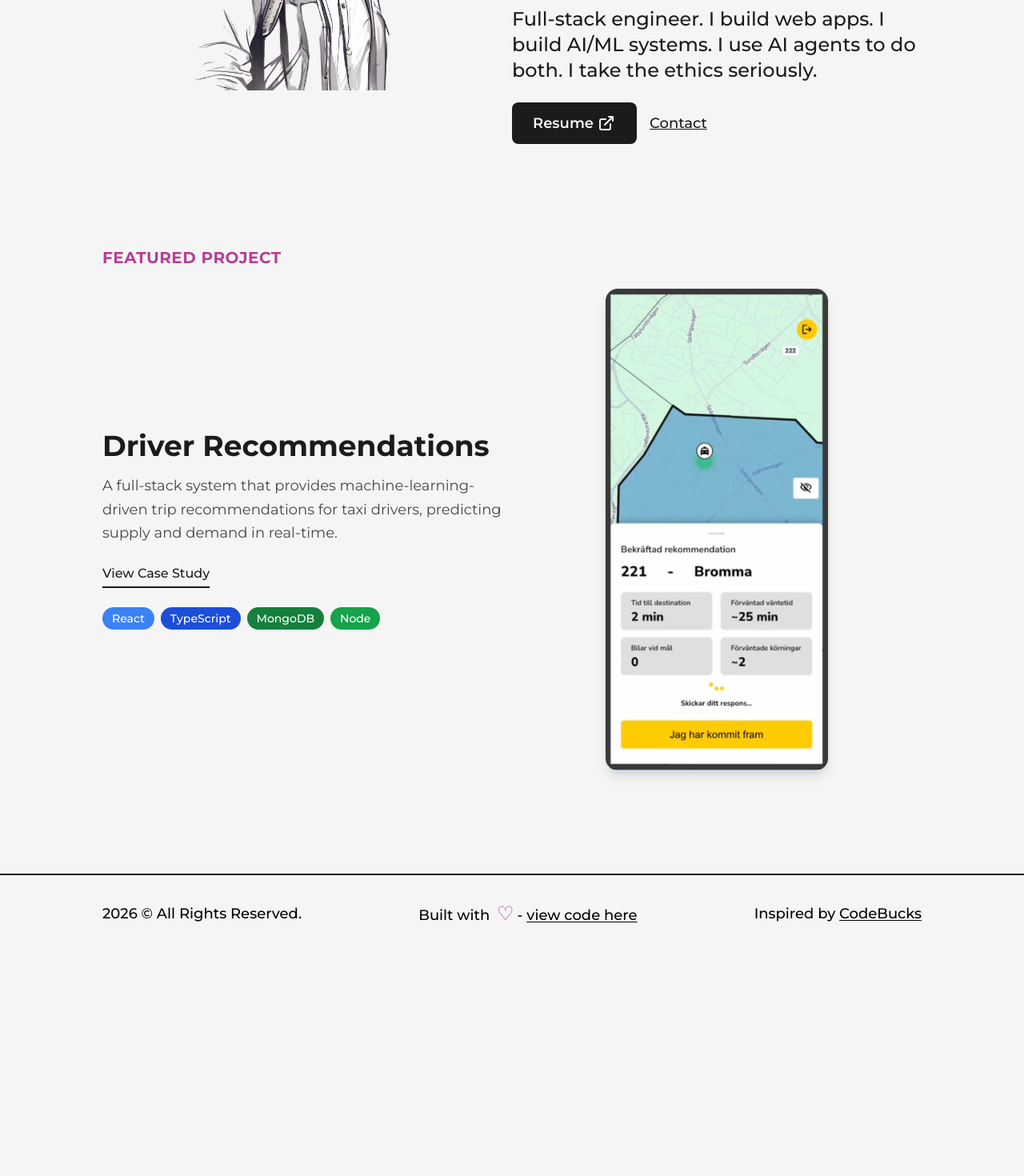
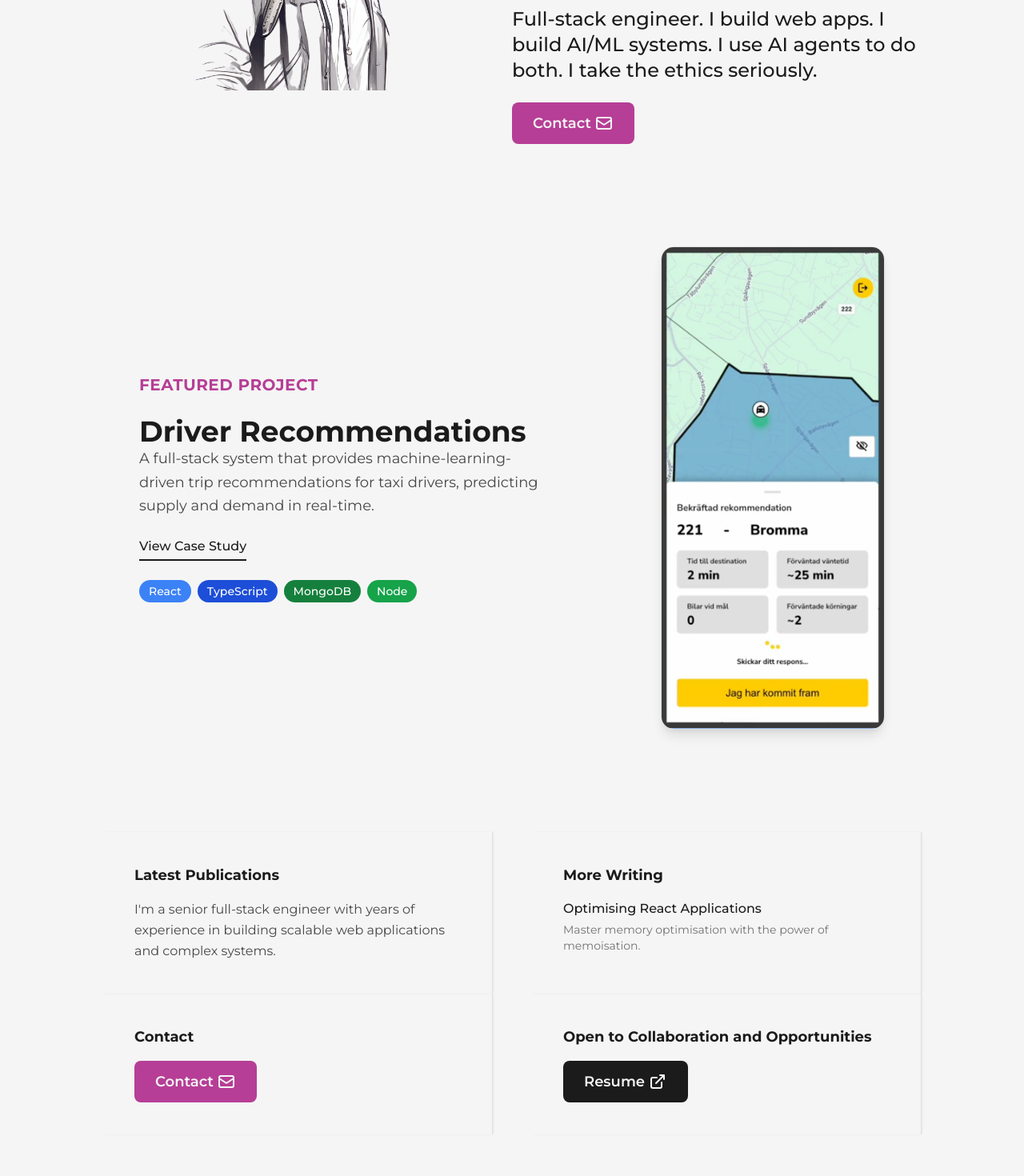
Before and after one commit to minademian/minademian.com-v2, a Next.js app: page / in a window 1280 px wide. Shown: the part 480-1950 px from the top of the page at 80% size. Before the commit the page ends 1670 px from the top, so only its background shows below. Built offline with nearby package versions, Linux system fonts and the light colour scheme.

Commit message:
refactor: cleaner more declarative markup

```diff
--- a/src/app/page.tsx
+++ b/src/app/page.tsx
@@ -3,8 +3,14 @@
 import Image from 'next/image';
 import Link from 'next/link';
 
+import { FluidCell } from '@/atoms/FluidCell.component';
+import { FluidRow } from '@/atoms/FluidRow.component';
+import { GridCell } from '@/atoms/GridCell.component';
+import { GridRow } from '@/atoms/GridRow.component';
 import { SectionComponent } from '@/atoms/Section.component';
-import { LinkArrow } from '@/molecules//Icons.component';
+import { ContactButton } from '@/molecules/ContactButton.component';
+import { HomePageSection } from '@/molecules/HomePageSection.component';
+import { ResumeButton } from '@/molecules/ResumeButton.component';
 import AnimatedText from '@/organisms/AnimatedText.component';
 import { TechStack } from '@/organisms/TechStack.component';
 import TransitionEffect from '@/organisms/TransitionEffect.component';
@@ -38,55 +44,29 @@ export default function Page() {
                 I use AI agents to do both. I take the ethics seriously.
               </p>
               <div className="flex items-center self-start mt-2 lg:self-center">
-                <Link
-                  href="https://linkedin.com/in/minademian"
-                  target={'_blank'}
-                  className="flex items-center text-light p-2.5 px-6 rounded-lg text-lg
-                  font-semibold border-2 border-solid bg-dark
-                  border-transparent  dark:bg-light dark:text-dark
-                  hover:border-dark hover:bg-light hover:text-dark
-                  hover:dark:bg-dark hover:dark:text-light hover:dark:border-light
-                  "
-                  download={true}
-                >
-                  Resume <LinkArrow className={'w-6 ml-1'} />
-                </Link>
-                <Link
-                  href="mailto:mina@minademian.com"
-                  target={'_blank'}
-                  className="ml-4 text-lg font-medium capitalize text-dark dark:text-light underline
-                  "
-                >
-                  Contact
-                </Link>
+                <ContactButton />
               </div>
             </div>
           </div>
         </SectionComponent>
-
-        {/* Featured Project Section */}
-        <SectionComponent className="pt-0 md:p-8 sm:p-6 2xs:p-4">
-          <div className="flex flex-col">
-            <span
+        <HomePageSection>
+          <FluidRow>
+            <FluidCell variant="left">
+              <h2
                 className="text-xl font-bold uppercase tracking-wide text-primary dark:text-primaryDark
               mb-6 sm:mb-4 lg:text-center"
               >
               Featured Project
-            </span>
-            <div
-              className="flex items-center justify-between w-full
-              lg:flex-col lg:gap-8 md:gap-6"
-            >
-              <div className="w-1/2 lg:w-full lg:mb-6 lg:text-center">
-                <h2
-                  className="text-4xl font-bold mb-4 text-dark dark:text-light
-                  md:text-3xl sm:text-2xl sm:mb-3"
+              </h2>
+              <h3
+                className="text-4xl font-bold text-dark dark:text-light
+                  md:text-3xl sm:text-2xl"
               >
                   Driver Recommendations
-                </h2>
+              </h3>
               <p
                 className="text-lg text-dark/80 dark:text-light/80 mb-6
-                  md:text-base md:mb-5 sm:mb-4 leading-relaxed"
+                  md:text-base leading-relaxed"
               >
                   A full-stack system that provides machine-learning-driven trip
                   recommendations for taxi drivers, predicting supply and demand
@@ -104,8 +84,8 @@ export default function Page() {
               <div className="mt-6 sm:mt-4 lg:flex lg:justify-center">
                 <TechStack techs={['React', 'TypeScript', 'MongoDB', 'Node']} />
               </div>
-              </div>
-              <div className="w-1/2 lg:w-full flex justify-center lg:justify-center">
+            </FluidCell>
+            <FluidCell variant="right-auto">
               <Link href="/projects" className="block max-w-[280px] lg:max-w-[240px] sm:max-w-[200px]">
                 <Image
                   src={projectImg}
@@ -116,10 +96,56 @@ export default function Page() {
                   sizes="(max-width: 640px) 200px, (max-width: 1024px) 240px, 280px"
                 />
               </Link>
+            </FluidCell>
+          </FluidRow>
+        </HomePageSection>
+        <HomePageSection>
+          <GridRow>
+            {/* About */}
+            <GridCell>
+              <h3 className="text-lg font-bold mb-4 text-dark dark:text-light">
+                Latest Publications
+              </h3>
+              <p className="text-base text-dark/80 dark:text-light/80 leading-relaxed">
+                I&apos;m a senior full-stack engineer with years of experience
+                in building scalable web applications and complex systems.
+              </p>
+            </GridCell>
+            <GridCell>
+              <h3 className="text-lg font-bold mb-4 text-dark dark:text-light">
+                More Writing
+              </h3>
+              <div className="space-y-4">
+                <article>
+                  <Link
+                    href="/articles"
+                    className="text-base font-medium text-dark dark:text-light
+                      hover:text-primary dark:hover:text-primaryDark transition-colors"
+                  >
+                    Optimising React Applications
+                  </Link>
+                  <p className="text-sm text-dark/60 dark:text-light/60 mt-1">
+                    Master memory optimisation with the power of memoisation.
+                  </p>
+                </article>
               </div>
-            </div>
-          </div>
-        </SectionComponent>
+            </GridCell>
+          </GridRow>
+          <GridRow>
+            <GridCell>
+              <h3 className="text-lg font-bold mb-4 text-dark dark:text-light">
+                Contact
+              </h3>
+              <ContactButton />
+            </GridCell>
+            <GridCell>
+              <h3 className="text-lg font-bold mb-4 text-dark dark:text-light">
+                Open to Collaboration and Opportunities
+              </h3>
+              <ResumeButton />
+            </GridCell>
+          </GridRow>
+        </HomePageSection>
       </main>
     </>
   );
```
Lines whose indentation alone changed are shown as unchanged.
